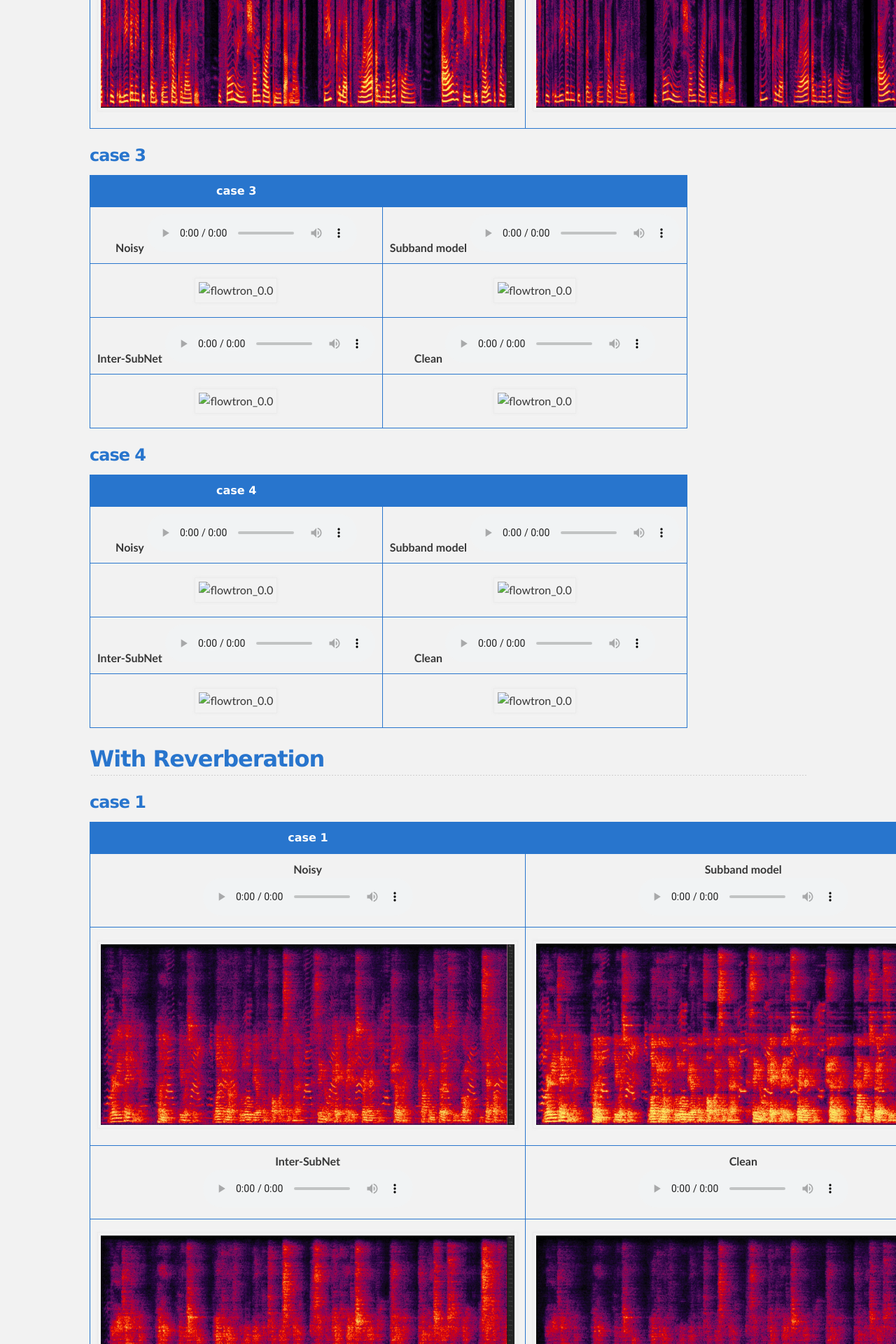
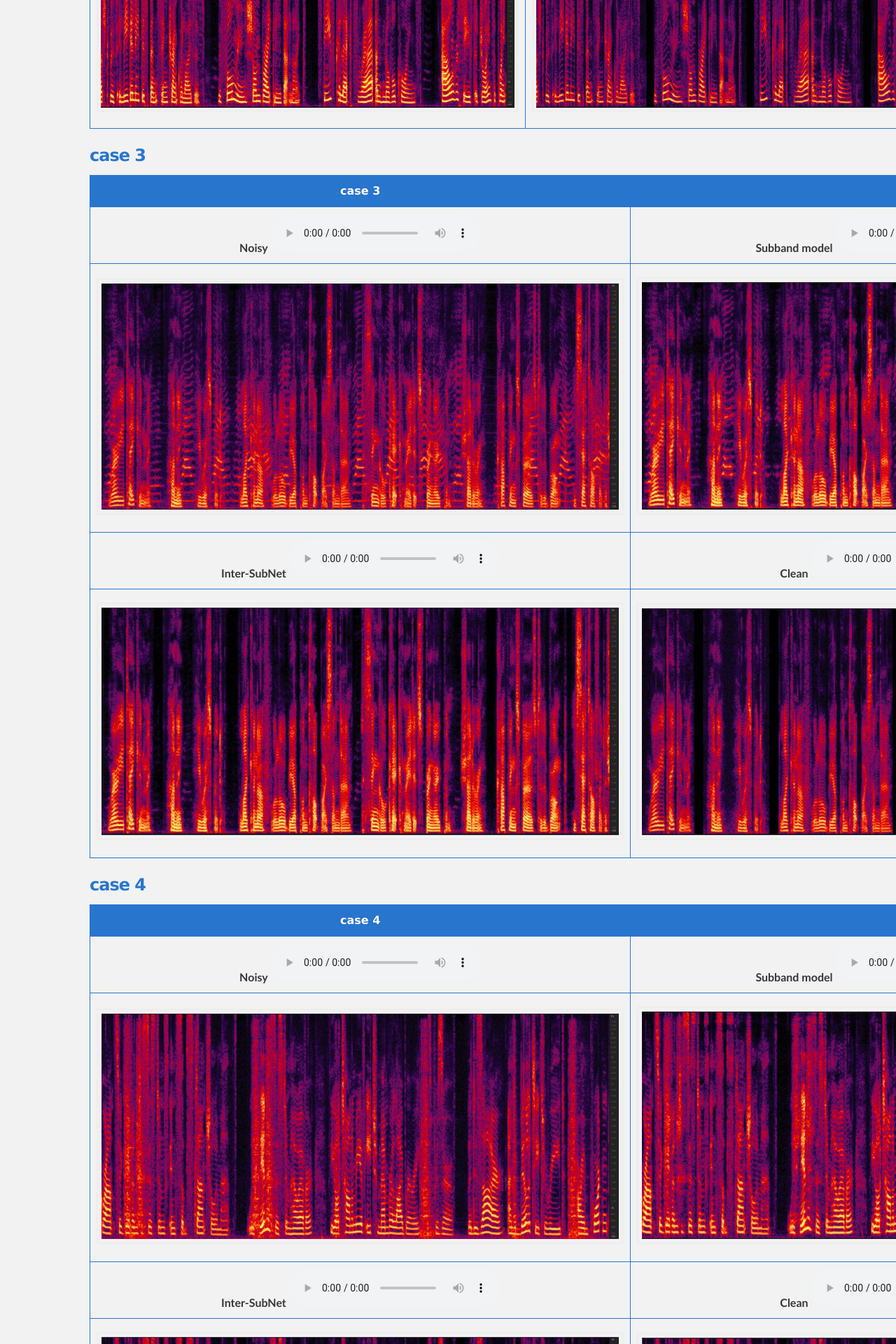
Before and after one commit to RookieJunChen/Inter-SubNet_demo, a Jekyll site: the page built from index.md, in a window 1280 px wide. Shown: the part 2467-4387 px from the top of the page at 70% size. Built offline with Jekyll 4.4.1, drawn with Linux system fonts in a browser that asks for light colours; our own code applies the rules of GitHub Pages for plain Markdown files.

Commit message:
debug address

```diff
--- a/index.md
+++ b/index.md
@@ -37,9 +37,9 @@
 |                          **case 3**                          |                                                              |
 | :----------------------------------------------------------: | :----------------------------------------------------------: |
 | **Noisy**  <audio controls><source src="./data/no_reverb/example38/noisy.wav" type="audio/wav">Your browser does not support the audio element.</audio> | **Subband model**   <audio controls><source src="./data/no_reverb/example38/Subband_model.wav" type="audio/wav">Your browser does not support the audio element.</audio> |
-| ![flowtron_0.0](file://C:/Users/Rookiecj/Desktop/%E8%AF%AD%E9%9F%B3%E7%A7%91%E7%A0%94/Speech%20Enhancement/%E5%8E%BB%E5%99%AA/FullSubNet-max-pro/Inter-SubNet%E8%AE%BA%E6%96%87%E6%92%B0%E5%86%99/Demo_page/data/no_reverb/example38/noisy.jpg?lastModify=1659000255) | ![flowtron_0.0](file://C:/Users/Rookiecj/Desktop/%E8%AF%AD%E9%9F%B3%E7%A7%91%E7%A0%94/Speech%20Enhancement/%E5%8E%BB%E5%99%AA/FullSubNet-max-pro/Inter-SubNet%E8%AE%BA%E6%96%87%E6%92%B0%E5%86%99/Demo_page/data/no_reverb/example38/Subband_model.jpg?lastModify=1659000255) |
+| ![flowtron_0.0](./data/no_reverb/example38/noisy.jpg?lastModify=1659000255) | ![flowtron_0.0](./data/no_reverb/example38/Subband_model.jpg?lastModify=1659000255) |
 | **Inter-SubNet**  <audio controls><source src="./data/no_reverb/example38/Inter_SubNet.wav" type="audio/wav">Your browser does not support the audio element.</audio> | **Clean**  <audio controls><source src="./data/no_reverb/example38/clean.wav" type="audio/wav">Your browser does not support the audio element.</audio> |
-| ![flowtron_0.0](file://C:/Users/Rookiecj/Desktop/%E8%AF%AD%E9%9F%B3%E7%A7%91%E7%A0%94/Speech%20Enhancement/%E5%8E%BB%E5%99%AA/FullSubNet-max-pro/Inter-SubNet%E8%AE%BA%E6%96%87%E6%92%B0%E5%86%99/Demo_page/data/no_reverb/example38/Inter_SubNet.jpg?lastModify=1659000255) | ![flowtron_0.0](file://C:/Users/Rookiecj/Desktop/%E8%AF%AD%E9%9F%B3%E7%A7%91%E7%A0%94/Speech%20Enhancement/%E5%8E%BB%E5%99%AA/FullSubNet-max-pro/Inter-SubNet%E8%AE%BA%E6%96%87%E6%92%B0%E5%86%99/Demo_page/data/no_reverb/example38/clean.jpg?lastModify=1659000255) |
+| ![flowtron_0.0](./data/no_reverb/example38/Inter_SubNet.jpg?lastModify=1659000255) | ![flowtron_0.0](./data/no_reverb/example38/clean.jpg?lastModify=1659000255) |
 
 
 
@@ -48,9 +48,9 @@
 |                          **case 4**                          |                                                              |
 | :----------------------------------------------------------: | :----------------------------------------------------------: |
 | **Noisy**  <audio controls><source src="./data/no_reverb/example213/noisy.wav" type="audio/wav">Your browser does not support the audio element.</audio> | **Subband model**   <audio controls><source src="./data/no_reverb/example213/Subband_model.wav" type="audio/wav">Your browser does not support the audio element.</audio> |
-| ![flowtron_0.0](file://C:/Users/Rookiecj/Desktop/%E8%AF%AD%E9%9F%B3%E7%A7%91%E7%A0%94/Speech%20Enhancement/%E5%8E%BB%E5%99%AA/FullSubNet-max-pro/Inter-SubNet%E8%AE%BA%E6%96%87%E6%92%B0%E5%86%99/Demo_page/data/no_reverb/example213/noisy.jpg?lastModify=1659000482) | ![flowtron_0.0](file://C:/Users/Rookiecj/Desktop/%E8%AF%AD%E9%9F%B3%E7%A7%91%E7%A0%94/Speech%20Enhancement/%E5%8E%BB%E5%99%AA/FullSubNet-max-pro/Inter-SubNet%E8%AE%BA%E6%96%87%E6%92%B0%E5%86%99/Demo_page/data/no_reverb/example213/Subband_model.jpg?lastModify=1659000482) |
+| ![flowtron_0.0](./data/no_reverb/example213/noisy.jpg?lastModify=1659000482) | ![flowtron_0.0](./data/no_reverb/example213/Subband_model.jpg?lastModify=1659000482) |
 | **Inter-SubNet**  <audio controls><source src="./data/no_reverb/example213/Inter_SubNet.wav" type="audio/wav">Your browser does not support the audio element.</audio> | **Clean**  <audio controls><source src="./data/no_reverb/example213/clean.wav" type="audio/wav">Your browser does not support the audio element.</audio> |
-| ![flowtron_0.0](file://C:/Users/Rookiecj/Desktop/%E8%AF%AD%E9%9F%B3%E7%A7%91%E7%A0%94/Speech%20Enhancement/%E5%8E%BB%E5%99%AA/FullSubNet-max-pro/Inter-SubNet%E8%AE%BA%E6%96%87%E6%92%B0%E5%86%99/Demo_page/data/no_reverb/example213/Inter_SubNet.jpg?lastModify=1659000482) | ![flowtron_0.0](file://C:/Users/Rookiecj/Desktop/%E8%AF%AD%E9%9F%B3%E7%A7%91%E7%A0%94/Speech%20Enhancement/%E5%8E%BB%E5%99%AA/FullSubNet-max-pro/Inter-SubNet%E8%AE%BA%E6%96%87%E6%92%B0%E5%86%99/Demo_page/data/no_reverb/example213/clean.jpg?lastModify=1659000482) |
+| ![flowtron_0.0](./data/no_reverb/example213/Inter_SubNet.jpg?lastModify=1659000482) | ![flowtron_0.0](./data/no_reverb/example213/clean.jpg?lastModify=1659000482) |
 
 
 
@@ -87,9 +87,9 @@
 |                          **case 3**                          |                                                              |
 | :----------------------------------------------------------: | :----------------------------------------------------------: |
 | **Noisy**  <audio controls><source src="./data/with_reverb/example245/noisy.wav" type="audio/wav">Your browser does not support the audio element.</audio> | **Subband model**   <audio controls><source src="./data/with_reverb/example245/Subband_model.wav" type="audio/wav">Your browser does not support the audio element.</audio> |
-| ![flowtron_0.0](file://C:/Users/Rookiecj/Desktop/%E8%AF%AD%E9%9F%B3%E7%A7%91%E7%A0%94/Speech%20Enhancement/%E5%8E%BB%E5%99%AA/FullSubNet-max-pro/Inter-SubNet%E8%AE%BA%E6%96%87%E6%92%B0%E5%86%99/Demo_page/data/with_reverb/example245/noisy.jpg?lastModify=1659000796) | ![flowtron_0.0](file://C:/Users/Rookiecj/Desktop/%E8%AF%AD%E9%9F%B3%E7%A7%91%E7%A0%94/Speech%20Enhancement/%E5%8E%BB%E5%99%AA/FullSubNet-max-pro/Inter-SubNet%E8%AE%BA%E6%96%87%E6%92%B0%E5%86%99/Demo_page/data/with_reverb/example245/Subband_model.jpg?lastModify=1659000796) |
+| ![flowtron_0.0](./data/with_reverb/example245/noisy.jpg?lastModify=1659000796) | ![flowtron_0.0](./data/with_reverb/example245/Subband_model.jpg?lastModify=1659000796) |
 | **Inter-SubNet**  <audio controls><source src="./data/with_reverb/example245/Inter_SubNet.wav" type="audio/wav">Your browser does not support the audio element.</audio> | **Clean**  <audio controls><source src="./data/with_reverb/example245/clean.wav" type="audio/wav">Your browser does not support the audio element.</audio> |
-| ![flowtron_0.0](file://C:/Users/Rookiecj/Desktop/%E8%AF%AD%E9%9F%B3%E7%A7%91%E7%A0%94/Speech%20Enhancement/%E5%8E%BB%E5%99%AA/FullSubNet-max-pro/Inter-SubNet%E8%AE%BA%E6%96%87%E6%92%B0%E5%86%99/Demo_page/data/with_reverb/example245/Inter_SubNet.jpg?lastModify=1659000796) | ![flowtron_0.0](file://C:/Users/Rookiecj/Desktop/%E8%AF%AD%E9%9F%B3%E7%A7%91%E7%A0%94/Speech%20Enhancement/%E5%8E%BB%E5%99%AA/FullSubNet-max-pro/Inter-SubNet%E8%AE%BA%E6%96%87%E6%92%B0%E5%86%99/Demo_page/data/with_reverb/example245/clean.jpg?lastModify=1659000796) |
+| ![flowtron_0.0](./data/with_reverb/example245/Inter_SubNet.jpg?lastModify=1659000796) | ![flowtron_0.0](./data/with_reverb/example245/clean.jpg?lastModify=1659000796) |
 
 
 
@@ -98,6 +98,6 @@
 |                          **case 4**                          |                                                              |
 | :----------------------------------------------------------: | :----------------------------------------------------------: |
 | **Noisy**  <audio controls><source src="./data/with_reverb/example206/noisy.wav" type="audio/wav">Your browser does not support the audio element.</audio> | **Subband model**   <audio controls><source src="./data/with_reverb/example206/Subband_model.wav" type="audio/wav">Your browser does not support the audio element.</audio> |
-| ![flowtron_0.0](file://C:/Users/Rookiecj/Desktop/%E8%AF%AD%E9%9F%B3%E7%A7%91%E7%A0%94/Speech%20Enhancement/%E5%8E%BB%E5%99%AA/FullSubNet-max-pro/Inter-SubNet%E8%AE%BA%E6%96%87%E6%92%B0%E5%86%99/Demo_page/data/with_reverb/example206/noisy.jpg?lastModify=1659000796?lastModify=1659000875) | ![flowtron_0.0](file://C:/Users/Rookiecj/Desktop/%E8%AF%AD%E9%9F%B3%E7%A7%91%E7%A0%94/Speech%20Enhancement/%E5%8E%BB%E5%99%AA/FullSubNet-max-pro/Inter-SubNet%E8%AE%BA%E6%96%87%E6%92%B0%E5%86%99/Demo_page/data/with_reverb/example206/Subband_model.jpg?lastModify=1659000796?lastModify=1659000875) |
+| ![flowtron_0.0](./data/with_reverb/example206/noisy.jpg?lastModify=1659000796?lastModify=1659000875) | ![flowtron_0.0](./data/with_reverb/example206/Subband_model.jpg?lastModify=1659000796?lastModify=1659000875) |
 | **Inter-SubNet**  <audio controls><source src="./data/with_reverb/example206/Inter_SubNet.wav" type="audio/wav">Your browser does not support the audio element.</audio> | **Clean**  <audio controls><source src="./data/with_reverb/example206/clean.wav" type="audio/wav">Your browser does not support the audio element.</audio> |
-| ![flowtron_0.0](file://C:/Users/Rookiecj/Desktop/%E8%AF%AD%E9%9F%B3%E7%A7%91%E7%A0%94/Speech%20Enhancement/%E5%8E%BB%E5%99%AA/FullSubNet-max-pro/Inter-SubNet%E8%AE%BA%E6%96%87%E6%92%B0%E5%86%99/Demo_page/data/with_reverb/example206/Inter_SubNet.jpg?lastModify=1659000796?lastModify=1659000875) | ![flowtron_0.0](file://C:/Users/Rookiecj/Desktop/%E8%AF%AD%E9%9F%B3%E7%A7%91%E7%A0%94/Speech%20Enhancement/%E5%8E%BB%E5%99%AA/FullSubNet-max-pro/Inter-SubNet%E8%AE%BA%E6%96%87%E6%92%B0%E5%86%99/Demo_page/data/with_reverb/example206/clean.jpg?lastModify=1659000796?lastModify=1659000875) |
+| ![flowtron_0.0](./data/with_reverb/example206/Inter_SubNet.jpg?lastModify=1659000796?lastModify=1659000875) | ![flowtron_0.0](./data/with_reverb/example206/clean.jpg?lastModify=1659000796?lastModify=1659000875) |
```
